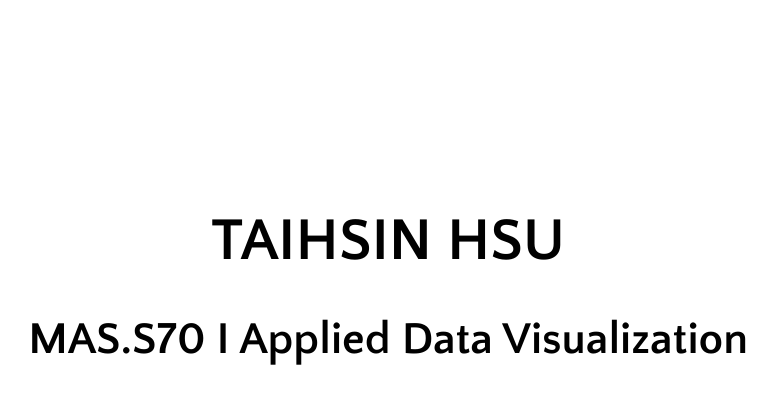
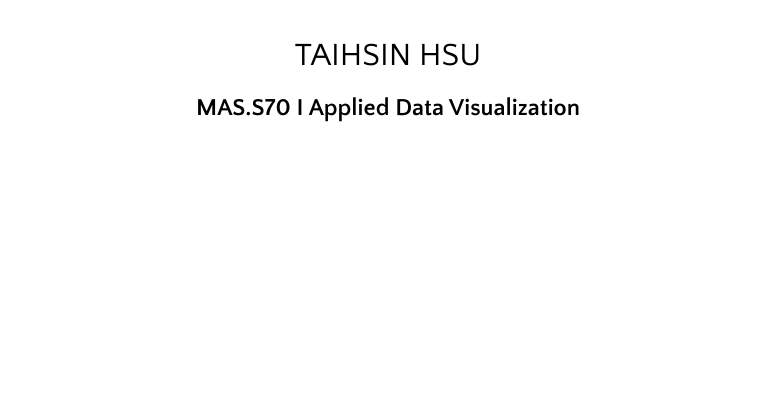
Before and after one commit to taihsinhsu/dataviz, a plain HTML site: page index.html in a window 1280 px wide. Shown: the whole page, without its empty margins (252-1029 px from the left). Drawn offline with Linux system fonts and the light colour scheme.

Commit message:
Update index.html

```diff
--- a/index.html
+++ b/index.html
@@ -4,19 +4,27 @@
     <link href="https://fonts.googleapis.com/css?family=Quattrocento+Sans:400,700" rel="stylesheet">
     <style>
       body {
-        padding: 200px;
+        margin: 0;
+        padding: 3%;
         text-align: center;
         font-family: 'Quattrocento Sans', sans-serif;
-        font-size: 30px;
-        font-weight:250;
-        color: #000;
+      }
+      .page {
+        margin: 0 auto;
+        max-width: 800px;
+        width: 90%;
+      }
+      h1 {
+        font-weight: normal;
+        text-rendering: optimizeLegibility;
       }
     </style>
   </head>
 
   <body>
+    <div class="page">
     <h1> TAIHSIN HSU </h1>
     <h2> MAS.S70 I Applied Data Visualization </h2>
-
+    </div>
   </body>
 </html>
```
